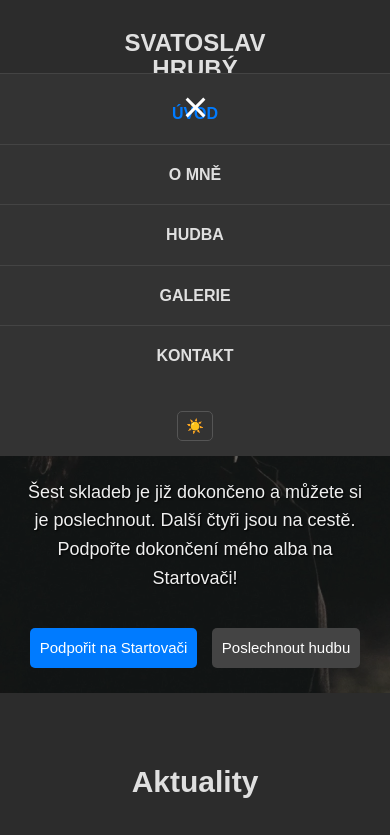
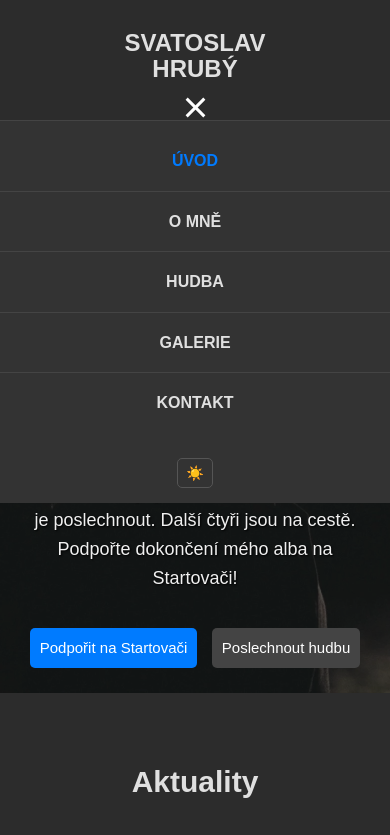
Before and after one commit to Lumpator/svatoslav-hruby-web, a plain HTML site: page index.html in a window 390 px wide. Both pictures are taken after a click on the button "Otevřít menu". Shown: the top 835 px of the page. Drawn offline with Linux system fonts and the light colour scheme.

Commit message:
uprava hamburger menu pro mobily

```diff
--- a/css/style.css
+++ b/css/style.css
@@ -642,8 +642,8 @@ footer p {
         flex-direction: column;
         width: 100%;
         position: absolute;
-        top: calc(70px + 3px);
-        /* Výška hlavičky + border-bottom, upravte podle skutečné výšky hlavičky */
+        top: 120px;
+        /* Posun menu níže, aby křížek nepřekrýval první řádek menu */
         left: 0;
         background-color: #333;
         padding: 10px 0;
```
